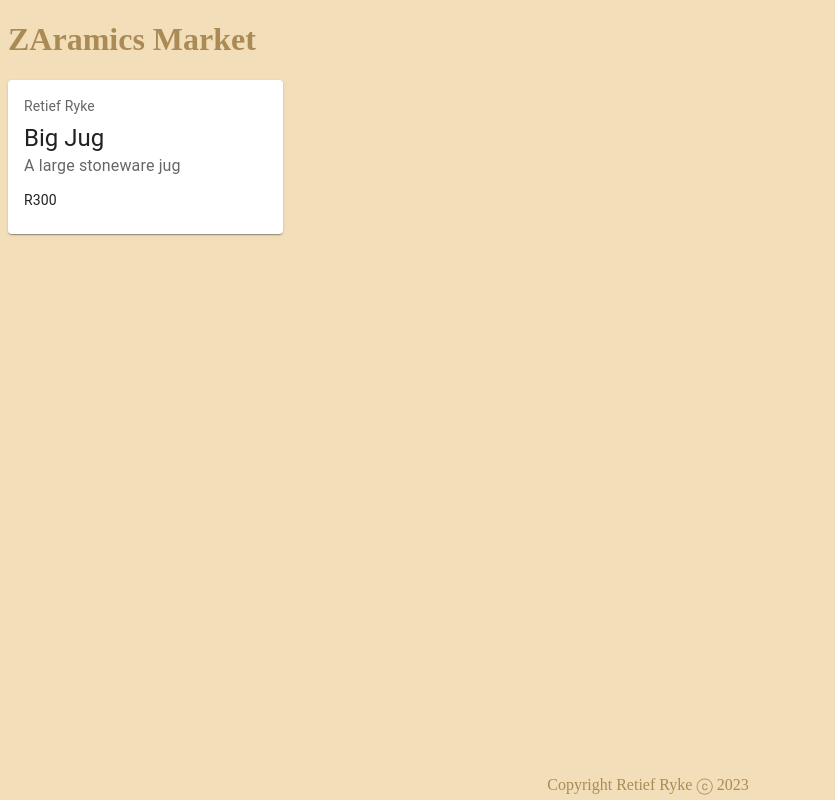
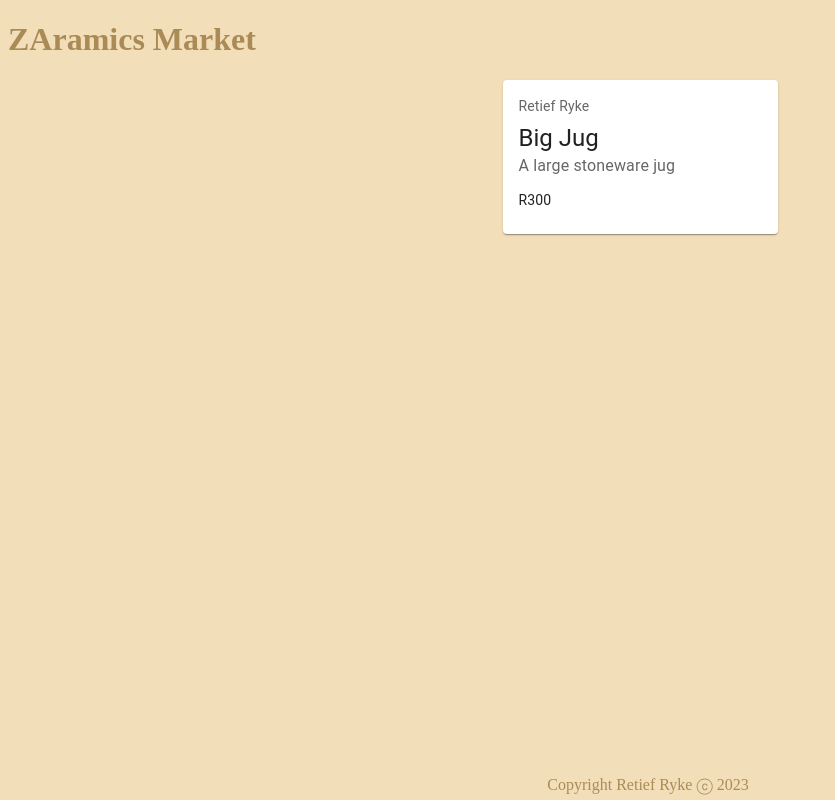
Before and after one commit to Oranjuicy/shop-proto, a React (Create React App) app: page / in a window 1280 px wide. Shown: the whole page, without its empty margins (0-835 px from the left). Built offline with nearby package versions, Linux system fonts and the light colour scheme.

Commit message:
Change namecard style and center it on page

```diff
--- a/public/styles.css
+++ b/public/styles.css
@@ -16,3 +16,8 @@ footer {
     height: 2.5rem;
     color: #AA8B56;
   }
+
+  .MuiPaper-root {
+    width: 50%;
+    margin: auto;
+  }
--- a/src/components/Namecard.jsx
+++ b/src/components/Namecard.jsx
@@ -18,7 +18,7 @@ const bull = (
 export default function Namecard(props) {
   return (
     <Card sx={{ maxWidth: 275 }}>
-      <CardContent>
+      <CardContent >
         <Typography sx={{ fontSize: 14 }} color="text.secondary" gutterBottom>
           {props.artistName}
         </Typography>
```
